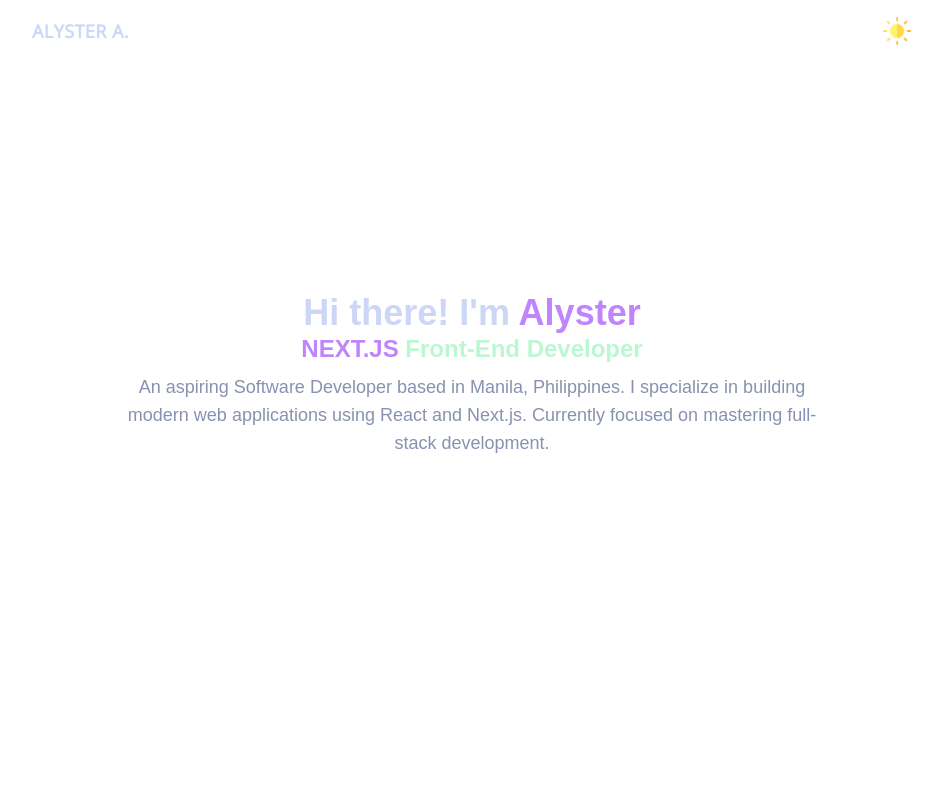
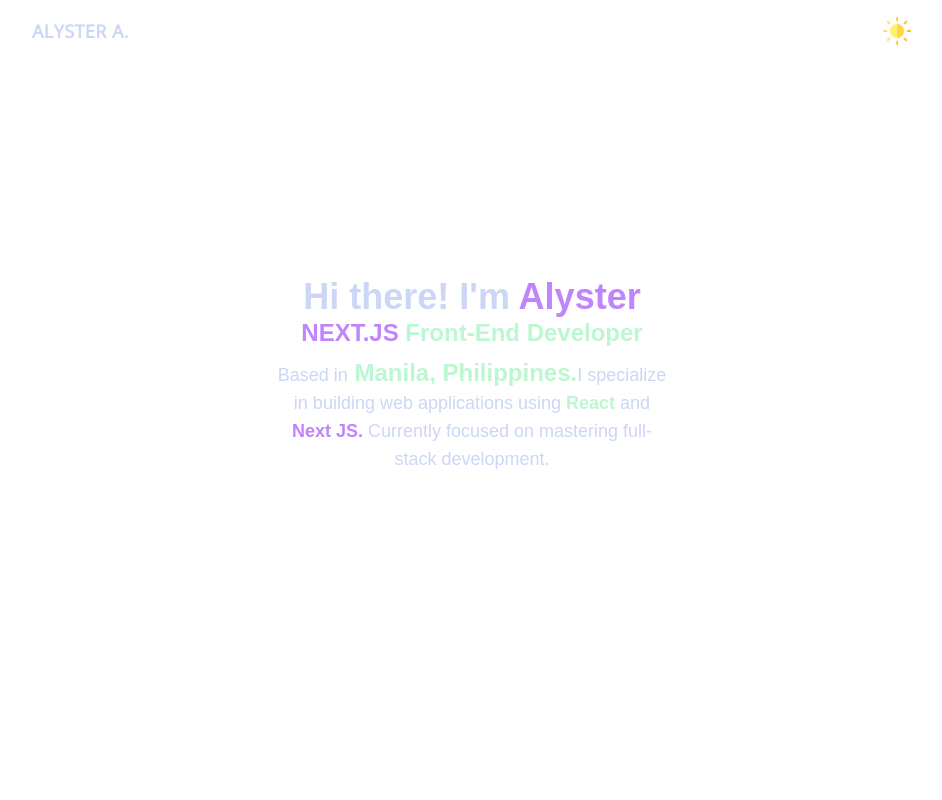
Before and after one commit to alysteragno/Professional-Website, a Next.js app in the folder professional-website/: page / in a window 1280 px wide. Shown: the top 800 px of the page, without its empty margins (168-1110 px from the left). Built offline with nearby package versions, Linux system fonts and the light colour scheme; a web font is replaced by a local one.

Commit message:
style(hero): fixed ui of hero section and improved

```diff
--- a/professional-website/src/app/components/hero.tsx
+++ b/professional-website/src/app/components/hero.tsx
@@ -11,7 +11,10 @@
   return (
     <main className="min-h-screen flex flex-col justify-center items-center"
           id='hero'>
-      <div className="text-center py-10">
+      <div className="text-center py-10
+                      md:mx-10
+                      lg:px-40
+                      ">
         <h1 className="text-4xl font-bold animate-jump-twice">
           Hi there! I'm{' '}
           <Link
@@ -42,14 +45,34 @@
             Front-End Developer
           </Link>
         </h2>
-        <div className='mt-2'>
-          <p className='text-lg text-quaternary md:w-180 '>
-            An aspiring Software Developer based in Manila, Philippines.
-            I specialize in building modern web applications using React and Next.js. Currently focused on mastering full-stack development.
-          </p>
-        </div>
+      <div className='mt-2'>
+      <div className='flex'>
+        <p className='text-lg text-primary'>
+          Based in
+          <a href="https://www.britannica.com/place/Manila"
+             target='blank'>
+            <span className='font-bold text-tertiary text-2xl hover:underline'> Manila, Philippines.</span>
+          </a>
+            I specialize in building web applications using
+          <a href="https://www.geeksforgeeks.org/reactjs/reactjs-introduction/"
+             target='blank'
+             className='hover:underline'
+            >
+            <span className='font-semibold text-tertiary'> React</span>
+          </a> and
+
+          <a href="https://nextjs.org/docs"
+             target='blank'
+             className='hover:underline'>
+           <span className='font-semibold text-secondary'> Next JS. </span>
+          </a>
+
+          Currently focused on mastering full-stack development.
+        </p>
       </div>
-      <div className=''>
+      </div>
+      </div>
+      <div>
        <Arrow/>
       </div>
     </main>
```
